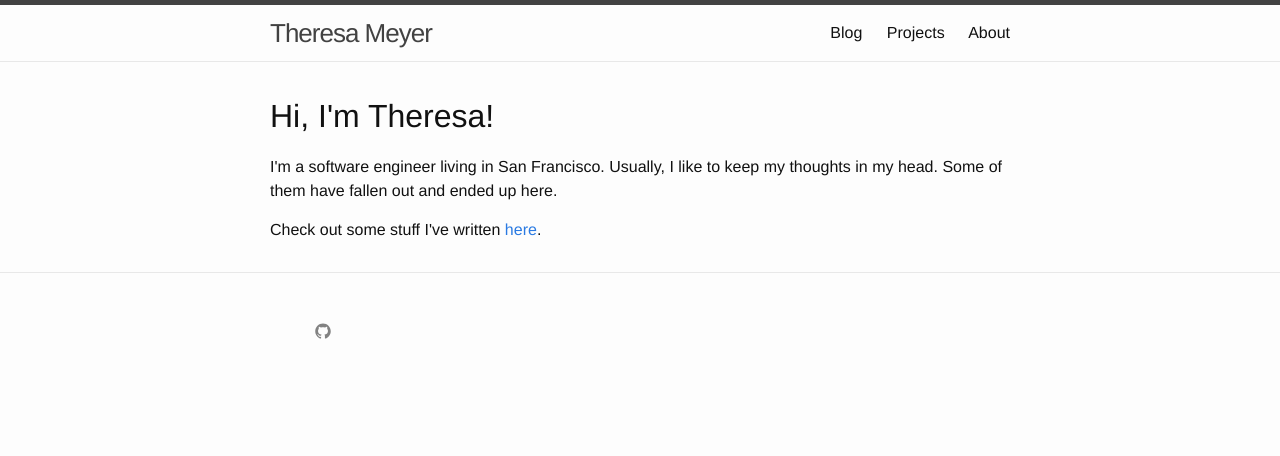
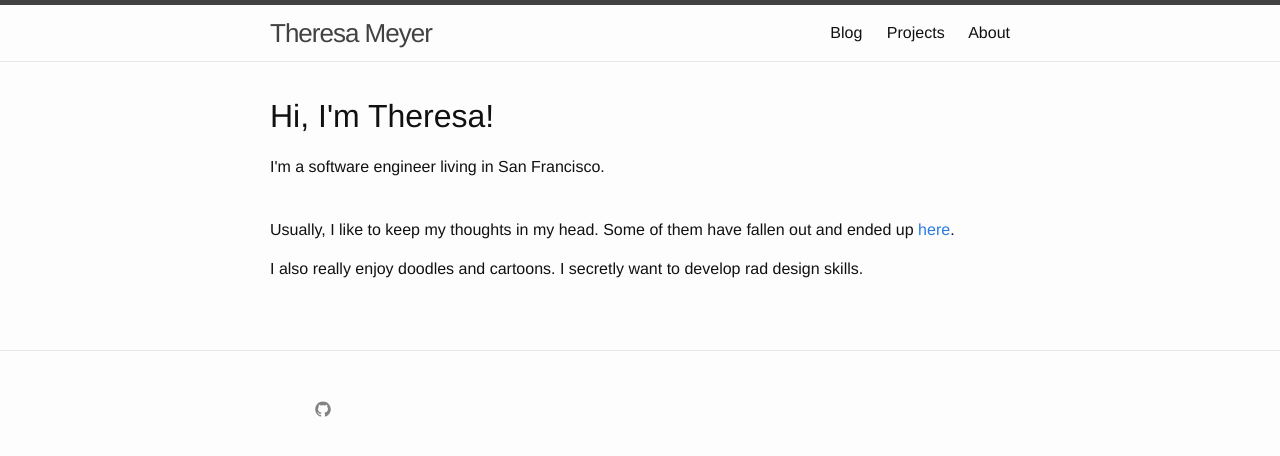
Before and after one commit to treedledee/treedledee.github.io, a Jekyll site: the page built from index.html, in a window 1280 px wide. Shown: the top 456 px of the page. Built offline with Jekyll 4.4.1, drawn with Linux system fonts in a browser that asks for light colours.

Commit message:
homepage

```diff
--- a/index.html
+++ b/index.html
@@ -9,12 +9,16 @@ layout: default
 
 <h1> Hi, I'm Theresa! </h1>
 
-<p>I'm a software engineer living in San Francisco.
+<p>I'm a software engineer living in San Francisco.</p>
 
-Usually, I like to keep my thoughts in my head. Some of
-them have fallen out and ended up here.</p>
+<img></img>
 
-Check out some stuff I've written <a>here</a>.
+<p>Usually, I like to keep my thoughts in my head. Some of
+them have fallen out and ended up <a href="http://treedledee.github.io/blog">here</a>.</p>
+
+<p>I also really enjoy doodles and cartoons. I secretly want to develop rad design skills.</p>
+
+<img></img>
 
 <div class="home">
 
```
Also changed, not shown: _drafts/breakup-with-mouse.md (+3 -2 lines).
